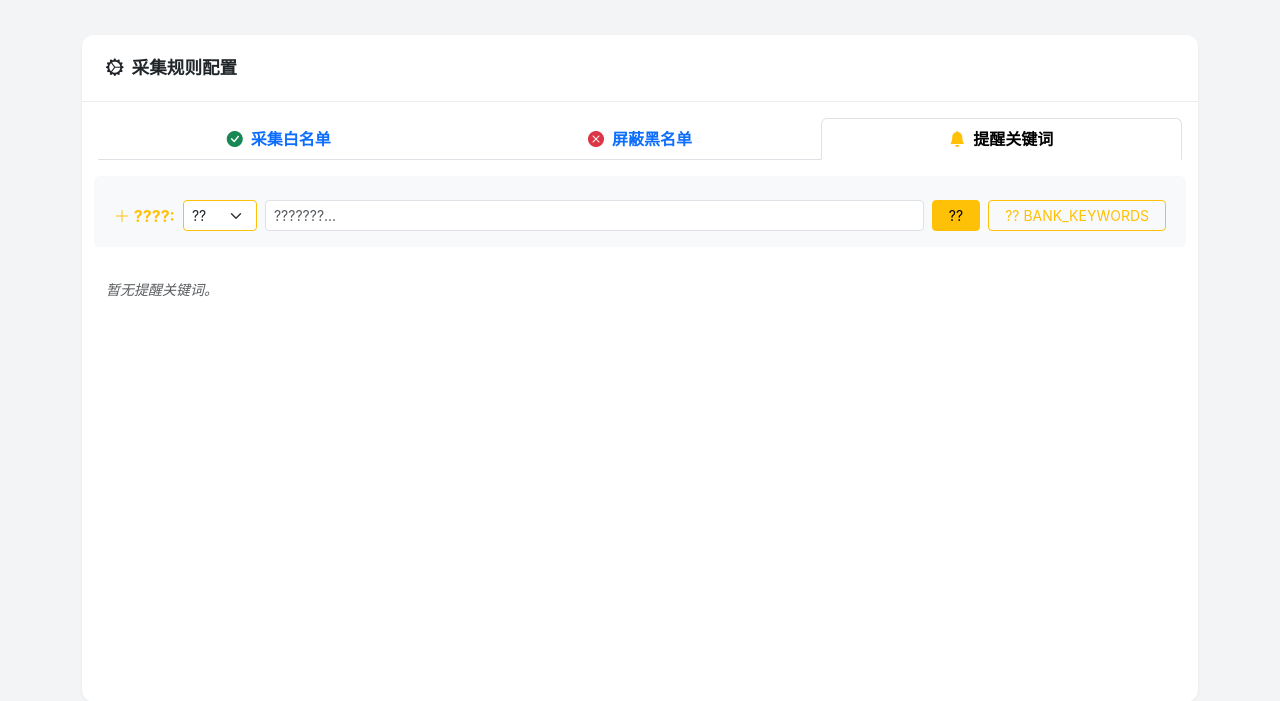
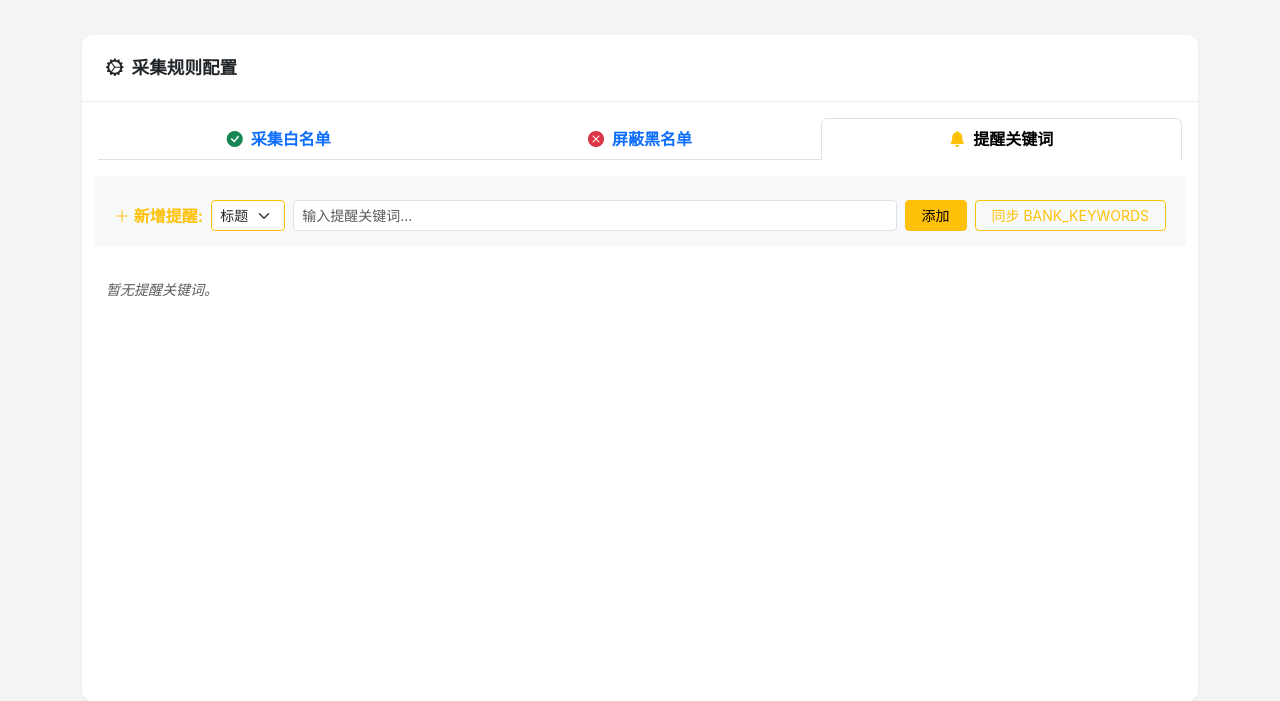
Before and after one commit to willggy/xianbao_psql, a Flask app: template templates/admin.html in a window 1280 px wide, after a click on "提醒关键词". Shown: the part 190-891 px from the top of the page. Run offline with Flask 3, Linux system fonts and the light colour scheme; the template is opened without the code that fills it, so the values that code supplies are empty; parts of the project's set-up code (start-up, migrations or seed data) failed here and were passed over; some libraries are stand-ins or nearby versions.

Commit message:
Add files via upload

```diff
--- a/templates/admin.html
+++ b/templates/admin.html
@@ -338,26 +338,26 @@
                                             <input type="hidden" name="action" value="add">
                                             <input type="hidden" name="type" value="alert">
                                             <div class="col-auto">
-                                                <span class="fw-bold text-warning"><i class="bi bi-plus-lg"></i> ????:</span>
+                                                <span class="fw-bold text-warning"><i class="bi bi-plus-lg"></i> 新增提醒:</span>
                                             </div>
                                             <div class="col-auto">
                                                 <select name="scope" class="form-select form-select-sm border-warning">
-                                                    <option value="title">??</option>
+                                                    <option value="title">标题</option>
                                                     <option value="url">URL</option>
                                                 </select>
                                             </div>
                                             <div class="col">
                                                 <input type="text" name="keyword" class="form-control form-control-sm"
-                                                    placeholder="???????..." required>
+                                                    placeholder="输入提醒关键词..." required>
                                             </div>
                                             <div class="col-auto">
-                                                <button class="btn btn-warning btn-sm px-3" type="submit">??</button>
+                                                <button class="btn btn-warning btn-sm px-3" type="submit">添加</button>
                                             </div>
                                         </form>
                                     </div>
                                     <div class="col-auto">
                                         <form action="{{ url_for('sync_bank_alerts') }}" method="post">
-                                            <button class="btn btn-outline-warning btn-sm px-3" type="submit">?? BANK_KEYWORDS</button>
+                                            <button class="btn btn-outline-warning btn-sm px-3" type="submit">同步 BANK_KEYWORDS</button>
                                         </form>
                                     </div>
                                 </div>
```
